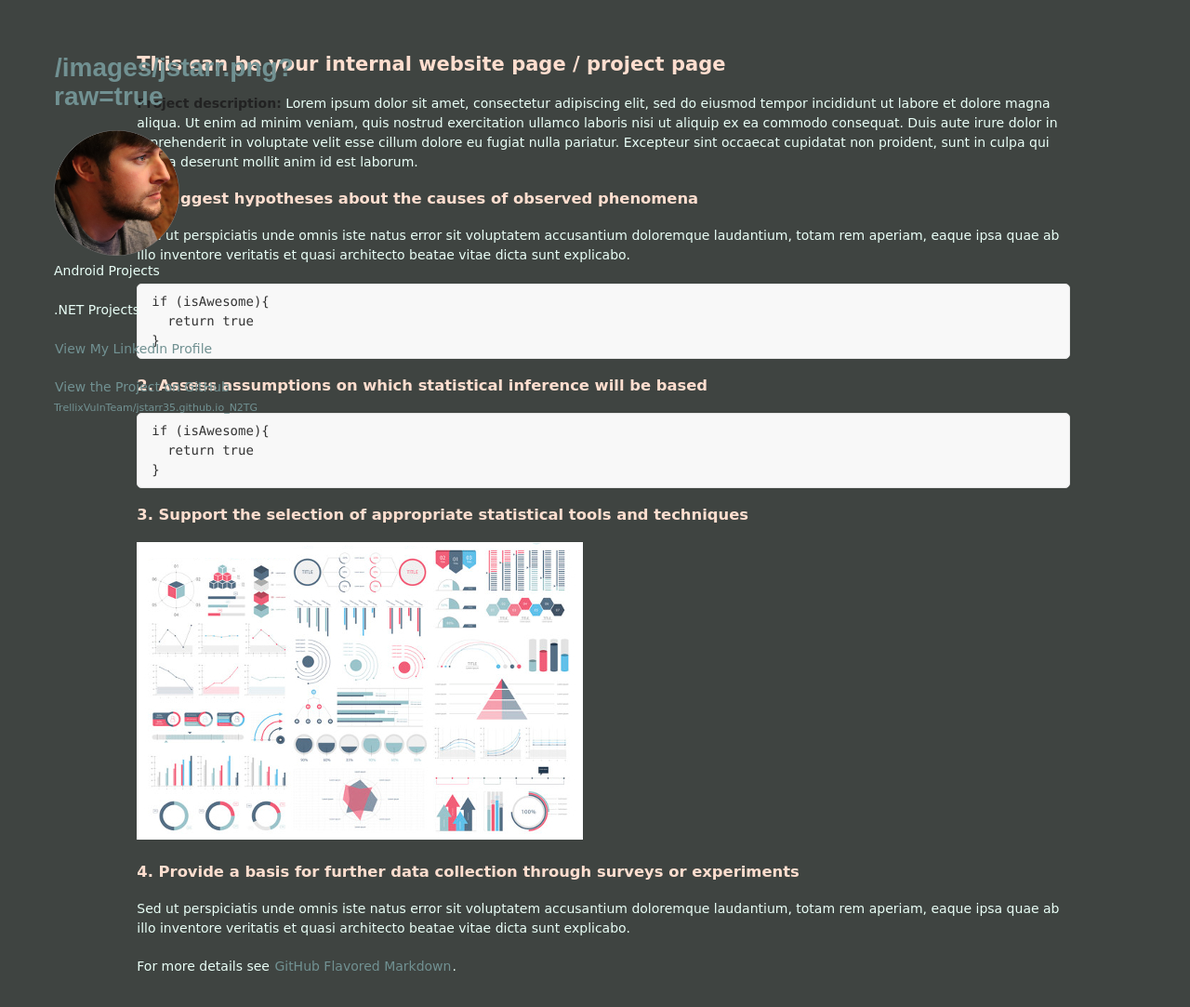
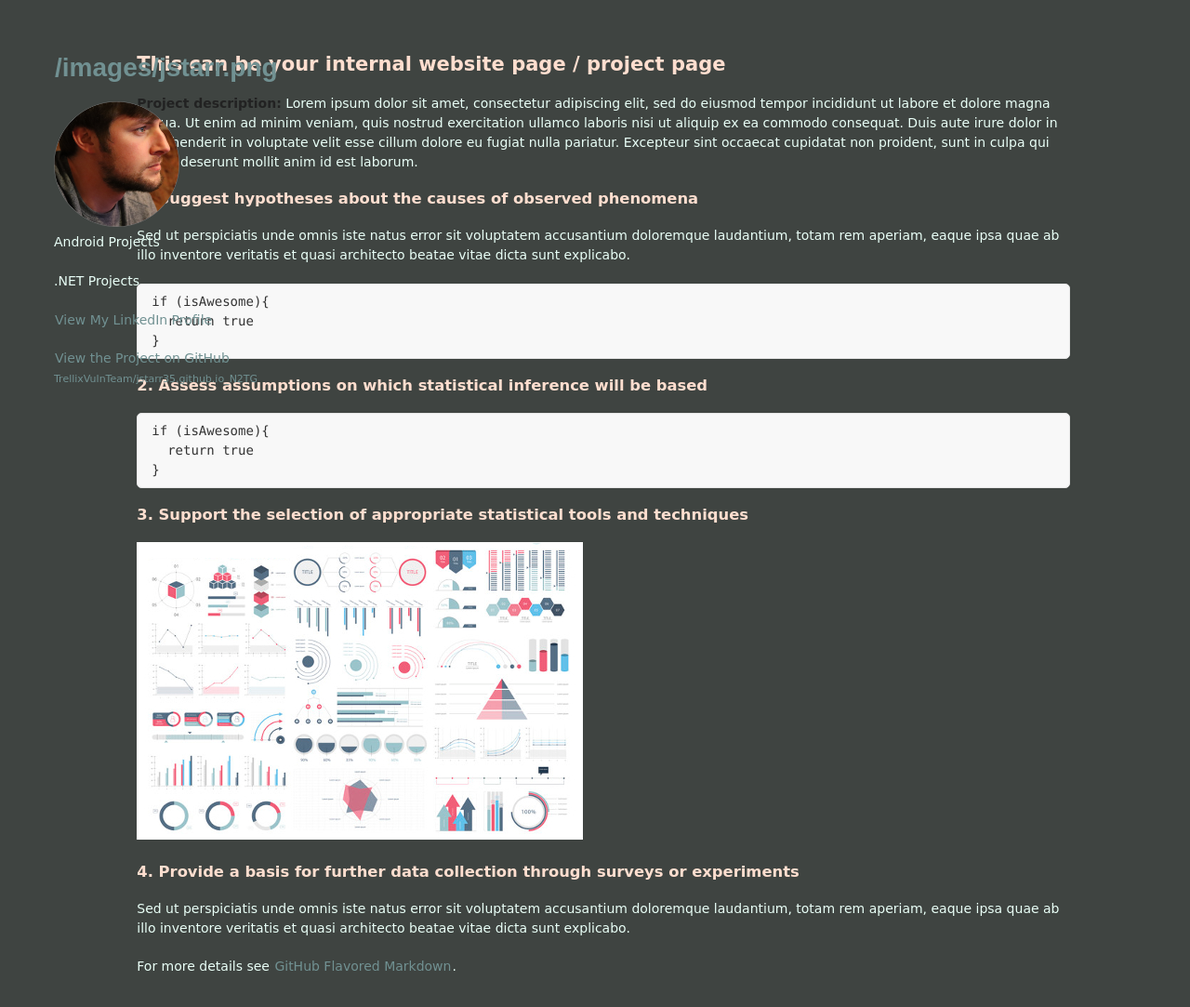
Before and after one commit to TrellixVulnTeam/jstarr35.github.io_N2TG, a Jekyll site: the page built from sample_page.md, in a window 1280 px wide and 1128 px high. Shown: the top 1083 px of the window at 93% size. Built offline with Jekyll 4.4.1, drawn with Linux system fonts in a browser that asks for light colours; some web fonts are replaced; our own code applies the rules of GitHub Pages for plain Markdown files.

Commit message:
Update _config.yml

```diff
--- a/_config.yml
+++ b/_config.yml
@@ -1,7 +1,7 @@
 title: Jason Starr # your name (or website title) here
 logo: "/images/jason_profile@2x.png?raw=true" # your photo (or logo) here
 slogo: "/images/s_logo.png?raw=true"
-name_heading: "/images/jstarr.png?raw=true"
+name_heading: "/images/jstarr.png"
 description: > # your text below (remove <br> elements if you don't need line breaks)
   Android Projects
   <br><br>
```
